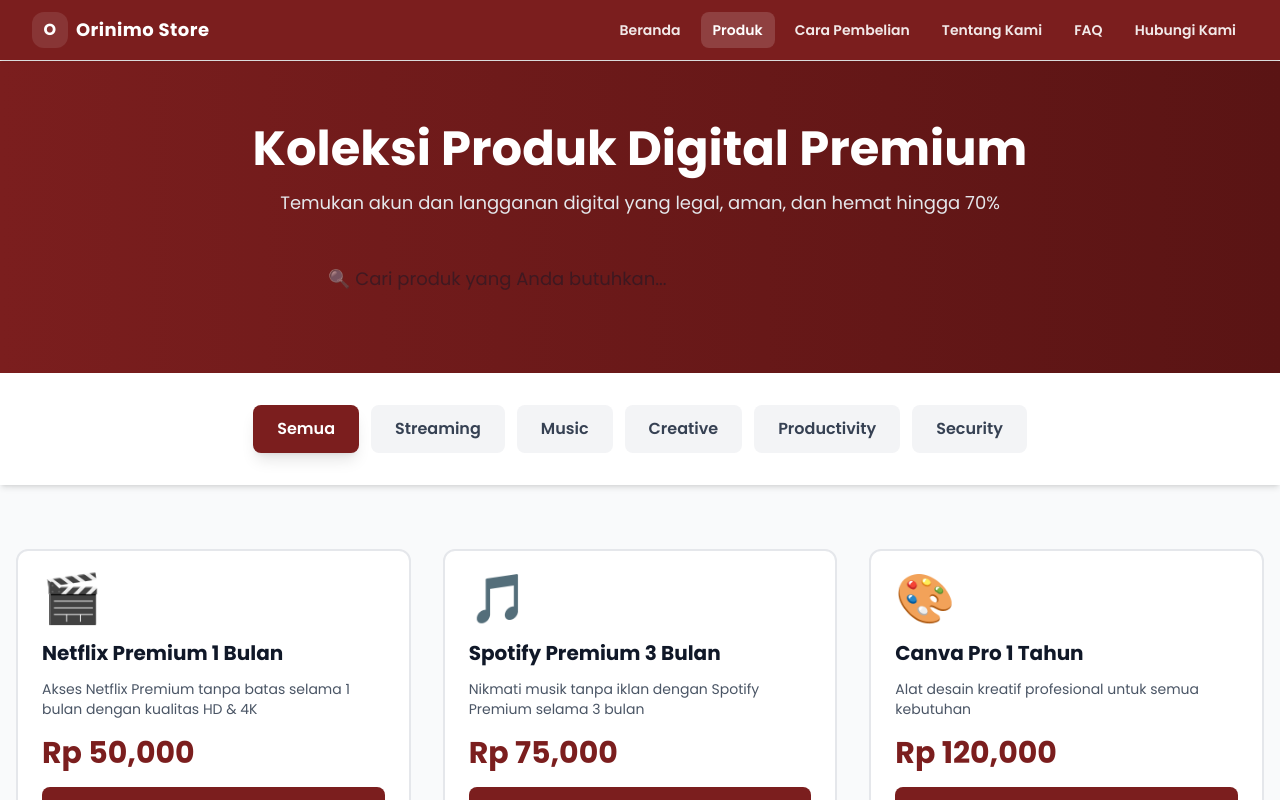
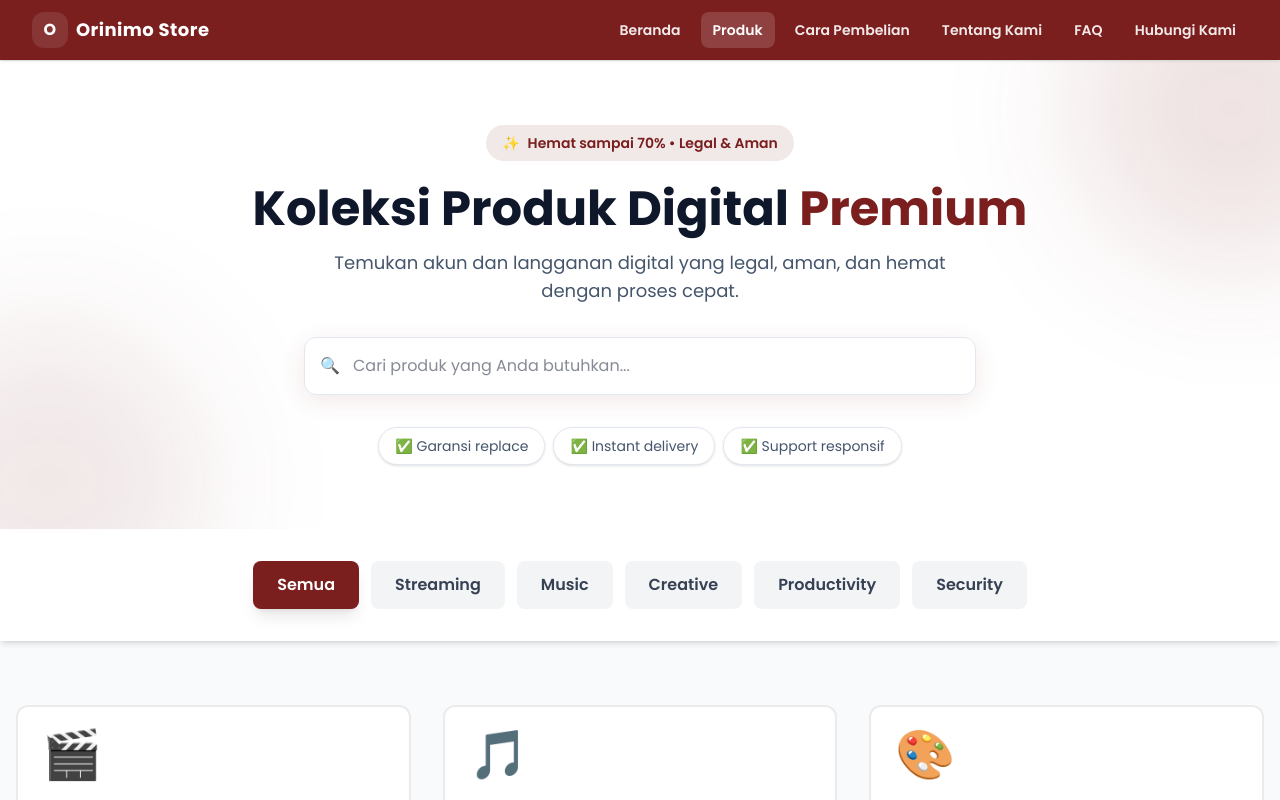
Before and after one commit to chandraputra06/orinimo-web, a React (Vite) app: page /produk in a window 1280 px wide. Shown: the top 800 px of the page. Built offline with nearby package versions, Linux system fonts and the light colour scheme.

Commit message:
feat(products): add animate on scroll at products page

```diff
--- a/src/pages/Products.jsx
+++ b/src/pages/Products.jsx
@@ -1,47 +1,112 @@
-import { useState } from 'react';
+import { useEffect, useMemo, useState } from "react";
+import AOS from "aos";
+import "aos/dist/aos.css";
+
+const BRAND = "#7B1E1E";
 
 const Products = () => {
-  const [selectedCategory, setSelectedCategory] = useState('Semua');
-  const [searchTerm, setSearchTerm] = useState('');
+  const [selectedCategory, setSelectedCategory] = useState("Semua");
+  const [searchTerm, setSearchTerm] = useState("");
   const [selectedProduct, setSelectedProduct] = useState(null);
 
+  useEffect(() => {
+    AOS.init({
+      duration: 800,
+      easing: "ease-out",
+      once: true,
+      offset: 80,
+    });
+  }, []);
+
   const products = [
-    { id: 1, name: 'Netflix Premium 1 Bulan', category: 'Streaming', price: 50000, icon: '🎬', description: 'Akses Netflix Premium tanpa batas selama 1 bulan dengan kualitas HD & 4K' },
-    { id: 2, name: 'Spotify Premium 3 Bulan', category: 'Music', price: 75000, icon: '🎵', description: 'Nikmati musik tanpa iklan dengan Spotify Premium selama 3 bulan' },
-    { id: 3, name: 'Canva Pro 1 Tahun', category: 'Creative', price: 120000, icon: '🎨', description: 'Alat desain kreatif profesional untuk semua kebutuhan' },
-    { id: 4, name: 'Disney+ Premium', category: 'Streaming', price: 45000, icon: '🎭', description: 'Streaming Disney+ dengan konten eksklusif' },
-    { id: 5, name: 'YouTube Premium', category: 'Streaming', price: 35000, icon: '📺', description: 'Tonton YouTube tanpa iklan dengan fitur premium' },
-    { id: 6, name: 'Adobe Creative Cloud', category: 'Creative', price: 200000, icon: '🖼️', description: 'Akses penuh ke semua aplikasi Adobe Creative Cloud' },
-    { id: 7, name: 'ChatGPT Plus', category: 'Productivity', price: 150000, icon: '🤖', description: 'AI assistant premium untuk produktivitas maksimal' },
-    { id: 8, name: 'NordVPN Premium', category: 'Security', price: 80000, icon: '🔐', description: 'VPN terbaik untuk privasi dan keamanan online' }
+    { id: 1, name: "Netflix Premium 1 Bulan", category: "Streaming", price: 50000, icon: "🎬", description: "Akses Netflix Premium tanpa batas selama 1 bulan dengan kualitas HD & 4K" },
+    { id: 2, name: "Spotify Premium 3 Bulan", category: "Music", price: 75000, icon: "🎵", description: "Nikmati musik tanpa iklan dengan Spotify Premium selama 3 bulan" },
+    { id: 3, name: "Canva Pro 1 Tahun", category: "Creative", price: 120000, icon: "🎨", description: "Alat desain kreatif profesional untuk semua kebutuhan" },
+    { id: 4, name: "Disney+ Premium", category: "Streaming", price: 45000, icon: "🎭", description: "Streaming Disney+ dengan konten eksklusif" },
+    { id: 5, name: "YouTube Premium", category: "Streaming", price: 35000, icon: "📺", description: "Tonton YouTube tanpa iklan dengan fitur premium" },
+    { id: 6, name: "Adobe Creative Cloud", category: "Creative", price: 200000, icon: "🖼️", description: "Akses penuh ke semua aplikasi Adobe Creative Cloud" },
+    { id: 7, name: "ChatGPT Plus", category: "Productivity", price: 150000, icon: "🤖", description: "AI assistant premium untuk produktivitas maksimal" },
+    { id: 8, name: "NordVPN Premium", category: "Security", price: 80000, icon: "🔐", description: "VPN terbaik untuk privasi dan keamanan online" },
   ];
 
-  const categories = ['Semua', 'Streaming', 'Music', 'Creative', 'Productivity', 'Security'];
+  const categories = ["Semua", "Streaming", "Music", "Creative", "Productivity", "Security"];
 
-  const filteredProducts = products.filter(product =>
-    (selectedCategory === 'Semua' || product.category === selectedCategory) &&
+  const filteredProducts = useMemo(() => {
+    return products.filter(
+      (product) =>
+        (selectedCategory === "Semua" || product.category === selectedCategory) &&
         product.name.toLowerCase().includes(searchTerm.toLowerCase())
     );
+  }, [products, selectedCategory, searchTerm]);
 
   return (
     <div className="min-h-screen bg-gray-50">
-      {/* Hero Section */}
-      <section className="bg-gradient-to-r from-[#7B1E1E] to-[#5A1414] text-white py-16 px-4">
-        <div className="max-w-4xl mx-auto text-center">
-          <h1 className="text-4xl md:text-5xl font-bold mb-4">
-            Koleksi Produk Digital Premium
+      {/* Hero Section (lebih soft biar ga nabrak navbar/footer) */}
+      <section className="relative overflow-hidden bg-white py-16 px-4">
+        {/* blobs / tint brand */}
+        <div
+          aria-hidden
+          className="pointer-events-none absolute -top-28 -right-28 h-80 w-80 rounded-full blur-3xl"
+          style={{ backgroundColor: "rgba(123, 30, 30, 0.12)" }}
+        />
+        <div
+          aria-hidden
+          className="pointer-events-none absolute -bottom-28 -left-28 h-80 w-80 rounded-full blur-3xl"
+          style={{ backgroundColor: "rgba(123, 30, 30, 0.10)" }}
+        />
+
+        <div className="max-w-4xl mx-auto text-center relative">
+          <p
+            data-aos="fade-up"
+            className="inline-flex items-center gap-2 rounded-full px-4 py-2 text-sm font-semibold"
+            style={{
+              backgroundColor: "rgba(123, 30, 30, 0.10)",
+              color: BRAND,
+            }}
+          >
+            <span aria-hidden>✨</span>
+            Hemat sampai 70% • Legal & Aman
+          </p>
+
+          <h1
+            data-aos="fade-up"
+            data-aos-delay="100"
+            className="text-4xl md:text-5xl font-bold mb-4 mt-6 text-slate-900"
+          >
+            Koleksi Produk Digital <span style={{ color: BRAND }}>Premium</span>
           </h1>
-          <p className="text-lg text-gray-200 mb-8">
-            Temukan akun dan langganan digital yang legal, aman, dan hemat hingga 70%
+
+          <p
+            data-aos="fade-up"
+            data-aos-delay="200"
+            className="text-lg text-slate-600 mb-8 max-w-2xl mx-auto"
+          >
+            Temukan akun dan langganan digital yang legal, aman, dan hemat dengan proses cepat.
           </p>
-          <div className="max-w-2xl mx-auto">
+
+          <div data-aos="zoom-in" data-aos-delay="300" className="max-w-2xl mx-auto">
+            <div className="relative">
+              <span className="absolute left-4 top-1/2 -translate-y-1/2 text-slate-400">🔍</span>
               <input
                 type="text"
-              placeholder="🔍 Cari produk yang Anda butuhkan..."
+                placeholder="Cari produk yang Anda butuhkan..."
                 value={searchTerm}
                 onChange={(e) => setSearchTerm(e.target.value)}
-              className="w-full px-6 py-4 rounded-lg text-gray-900 focus:outline-none focus:ring-4 focus:ring-yellow-300 text-lg"
+                className="w-full pl-12 pr-5 py-4 rounded-xl bg-white text-slate-900 border border-slate-200 focus:outline-none focus:ring-4"
+                style={{ boxShadow: "0 6px 24px rgba(123,30,30,0.10)" }}
               />
+            </div>
+          </div>
+
+          {/* mini trust */}
+          <div
+            data-aos="fade-up"
+            data-aos-delay="400"
+            className="mt-8 flex flex-wrap items-center justify-center gap-2 text-sm text-slate-600"
+          >
+            <span className="rounded-full bg-white px-4 py-2 border border-slate-200 shadow-sm">✅ Garansi replace</span>
+            <span className="rounded-full bg-white px-4 py-2 border border-slate-200 shadow-sm">✅ Instant delivery</span>
+            <span className="rounded-full bg-white px-4 py-2 border border-slate-200 shadow-sm">✅ Support responsif</span>
           </div>
         </div>
       </section>
@@ -49,16 +114,19 @@
       {/* Filter Categories */}
       <section className="py-8 px-4 bg-white sticky top-16 z-40 shadow-md">
         <div className="max-w-7xl mx-auto">
-          <div className="flex flex-wrap justify-center gap-3">
-            {categories.map(cat => (
+          <div data-aos="fade-up" className="flex flex-wrap justify-center gap-3">
+            {categories.map((cat) => (
               <button
                 key={cat}
                 onClick={() => setSelectedCategory(cat)}
+                data-aos="fade-up"
+                data-aos-delay={cat === "Semua" ? 0 : 80}
                 className={`px-6 py-3 rounded-lg font-semibold transition-all hover:scale-105 ${
                   selectedCategory === cat
-                    ? 'bg-[#7B1E1E] text-white shadow-lg'
-                    : 'bg-gray-100 text-gray-700 hover:bg-gray-200'
+                    ? "text-white shadow-lg"
+                    : "bg-gray-100 text-gray-700 hover:bg-gray-200"
                 }`}
+                style={selectedCategory === cat ? { backgroundColor: BRAND } : {}}
               >
                 {cat}
               </button>
@@ -71,24 +139,35 @@
       <section className="py-16 px-4">
         <div className="max-w-7xl mx-auto">
           {filteredProducts.length === 0 ? (
-            <div className="text-center py-20">
+            <div className="text-center py-20" data-aos="fade-up">
               <div className="text-6xl mb-4">🔍</div>
               <h3 className="text-2xl font-bold text-gray-900 mb-2">Produk tidak ditemukan</h3>
               <p className="text-gray-600">Coba kata kunci atau kategori lain</p>
             </div>
           ) : (
             <div className="grid grid-cols-1 md:grid-cols-2 lg:grid-cols-3 gap-8">
-              {filteredProducts.map(product => (
-                <div key={product.id} className="bg-white border-2 border-gray-200 rounded-xl p-6 hover:border-[#7B1E1E] transition-all hover:scale-105 hover:shadow-xl">
+              {filteredProducts.map((product, idx) => (
+                <div
+                  key={product.id}
+                  data-aos="fade-up"
+                  data-aos-delay={Math.min(idx * 80, 240)}
+                  className="bg-white border-2 border-gray-200 rounded-xl p-6 transition-all hover:scale-105 hover:shadow-xl"
+                  style={{ borderColor: "rgba(0,0,0,0.08)" }}
+                  onMouseEnter={(e) => (e.currentTarget.style.borderColor = "rgba(123,30,30,0.45)")}
+                  onMouseLeave={(e) => (e.currentTarget.style.borderColor = "rgba(0,0,0,0.08)")}
+                >
                   <div className="text-5xl mb-4">{product.icon}</div>
                   <h3 className="text-xl font-bold text-gray-900 mb-3">{product.name}</h3>
                   <p className="text-gray-600 text-sm mb-4 line-clamp-2">{product.description}</p>
-                  <p className="text-3xl font-bold text-[#7B1E1E] mb-4">
+                  <p className="text-3xl font-bold mb-4" style={{ color: BRAND }}>
                     Rp {product.price.toLocaleString()}
                   </p>
                   <button
                     onClick={() => setSelectedProduct(product)}
-                    className="w-full bg-[#7B1E1E] text-white py-3 rounded-lg font-bold hover:bg-[#5A1414] transition-colors"
+                    className="w-full text-white py-3 rounded-lg font-bold transition-colors"
+                    style={{ backgroundColor: BRAND }}
+                    onMouseEnter={(e) => (e.currentTarget.style.backgroundColor = "#5A1414")}
+                    onMouseLeave={(e) => (e.currentTarget.style.backgroundColor = BRAND)}
                   >
                     Lihat Detail
                   </button>
@@ -101,30 +180,47 @@
 
       {/* Product Detail Modal */}
       {selectedProduct && (
-        <div className="fixed inset-0 bg-black/50 backdrop-blur-sm flex items-center justify-center p-4 z-50 animate-fadeIn">
-          <div className="bg-white rounded-2xl p-8 max-w-md w-full shadow-2xl">
+        <div
+          className="fixed inset-0 bg-black/50 backdrop-blur-sm flex items-center justify-center p-4 z-50"
+          onClick={() => setSelectedProduct(null)}
+        >
+          <div
+            data-aos="zoom-in"
+            className="bg-white rounded-2xl p-8 max-w-md w-full shadow-2xl"
+            onClick={(e) => e.stopPropagation()}
+          >
             <div className="text-5xl mb-4">{selectedProduct.icon}</div>
             <h2 className="text-3xl font-bold text-gray-900 mb-4">{selectedProduct.name}</h2>
             <p className="text-gray-600 mb-4">{selectedProduct.description}</p>
-            <p className="text-4xl font-bold text-[#7B1E1E] mb-6">
+            <p className="text-4xl font-bold mb-6" style={{ color: BRAND }}>
               Rp {selectedProduct.price.toLocaleString()}
             </p>
+
             <div className="space-y-3 mb-6">
-              <div className="flex items-center text-gray-700">
-                <span className="mr-2">✅</span> Legal & Aman
+              {[
+                "Legal & Aman",
+                "Garansi Replace",
+                "Instant Delivery",
+                "Support 24/7",
+              ].map((t, i) => (
+                <div
+                  key={t}
+                  data-aos="fade-up"
+                  data-aos-delay={100 + i * 80}
+                  className="flex items-center text-gray-700"
+                >
+                  <span className="mr-2">✅</span> {t}
                 </div>
-              <div className="flex items-center text-gray-700">
-                <span className="mr-2">✅</span> Garansi Replace
+              ))}
             </div>
-              <div className="flex items-center text-gray-700">
-                <span className="mr-2">✅</span> Instant Delivery
-              </div>
-              <div className="flex items-center text-gray-700">
-                <span className="mr-2">✅</span> Support 24/7
-              </div>
-            </div>
+
             <div className="flex gap-3">
-              <button className="flex-1 bg-[#7B1E1E] text-white py-3 rounded-lg font-bold hover:bg-[#5A1414] transition-colors">
+              <button
+                className="flex-1 text-white py-3 rounded-lg font-bold transition-colors"
+                style={{ backgroundColor: BRAND }}
+                onMouseEnter={(e) => (e.currentTarget.style.backgroundColor = "#5A1414")}
+                onMouseLeave={(e) => (e.currentTarget.style.backgroundColor = BRAND)}
+              >
                 Beli Sekarang
               </button>
               <button
```
Lines whose indentation alone changed are shown as unchanged.
